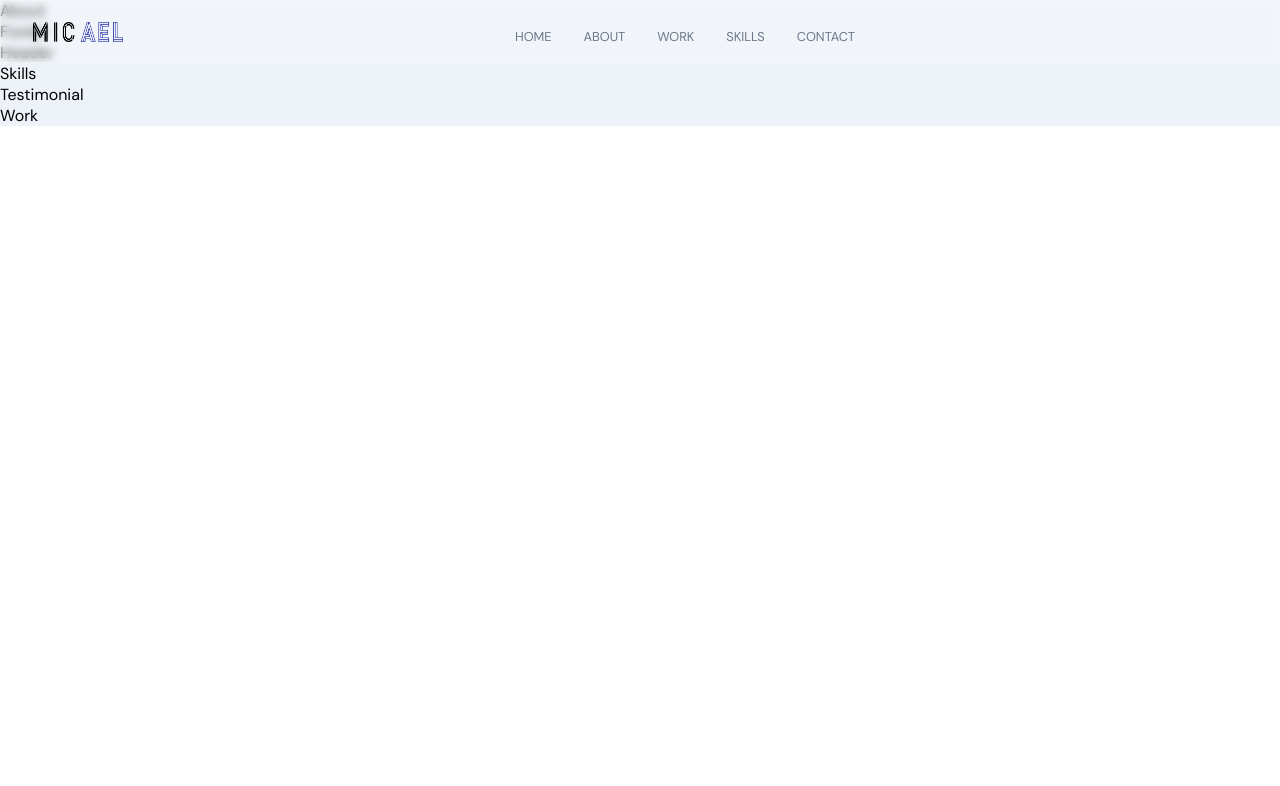
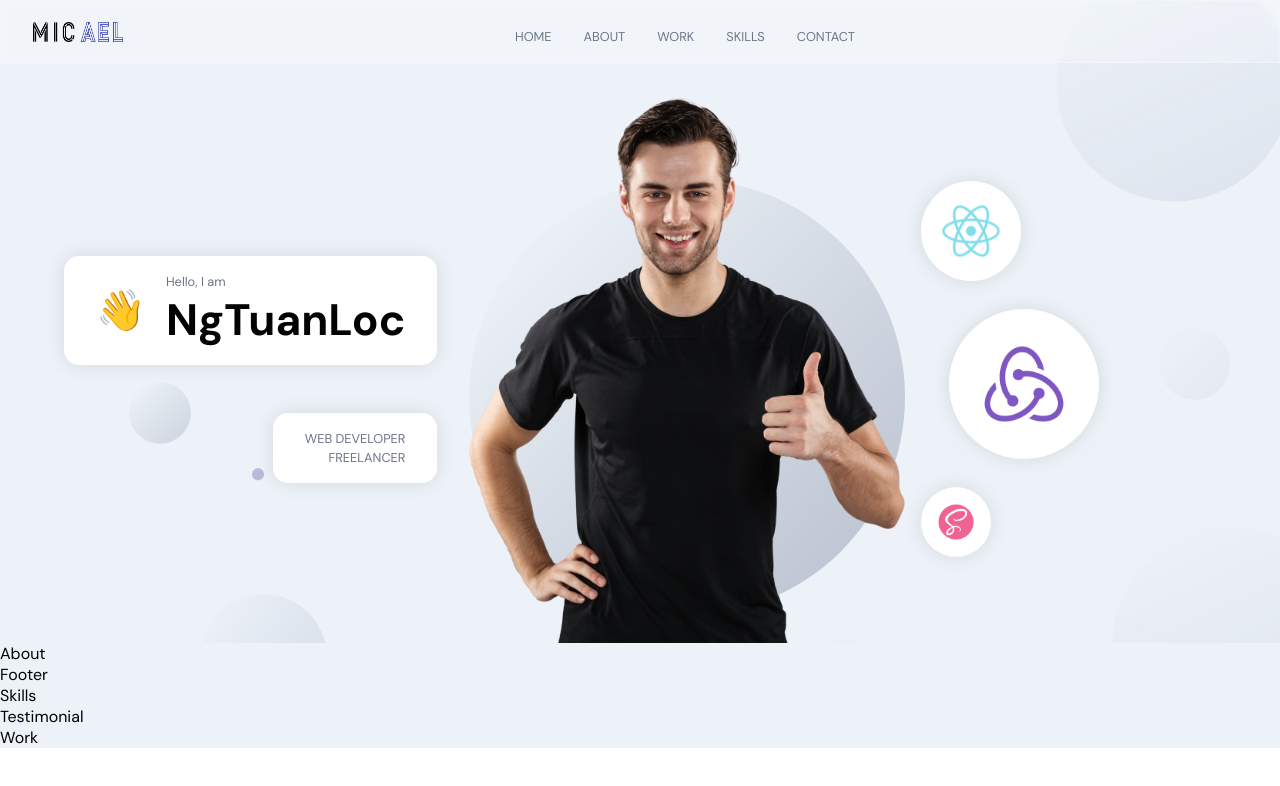
Before and after one commit to NgTuanLoc/Portfolio, a React (Create React App) app in the folder frontend/: page / in a window 1280 px wide. Shown: the top 786 px of the page. Built offline with nearby package versions, Linux system fonts and the light colour scheme; the HTML template or start-up script is replaced by a standard one.

Commit message:
header section completed

```diff
--- a/frontend/src/App.js
+++ b/frontend/src/App.js
@@ -6,9 +6,9 @@
   return (
     <div className="app">
       <Navbar />
+      <Header />
       <About />
       <Footer />
-      <Header />
       <Skills />
       <Testimonial />
       <Work />
--- a/frontend/src/containers/Header/Header.jsx
+++ b/frontend/src/containers/Header/Header.jsx
@@ -1,7 +1,70 @@
+import { motion } from 'framer-motion';
+
 import './Header.scss';
+import { profile, circle, react, redux, sass } from '../../constants/images';
+
+const scaleVariants = {
+  whileInView: {
+    scale: [0, 1],
+    opcity: [0, 1],
+    transition: {
+      duration: 1,
+      ease: 'easeInOut',
+    },
+  },
+};
 
 const Header = () => {
-  return <div>Header</div>;
+  return (
+    <div id="home" className="app__header app__flex">
+      <motion.div
+        whileInView={{ x: [-100, 0], opcity: [0, 1] }}
+        transition={{ duration: 0.5 }}
+        className="app__header-info">
+        <div className="app__header-badge">
+          <div className="badge-cmp app__flex">
+            <span>👋</span>
+            <div style={{ marginLeft: 20 }}>
+              <p className="p-text">Hello, I am</p>
+              <h1 className="head-text">NgTuanLoc</h1>
+            </div>
+          </div>
+
+          <div className="tag-cmp app__flex">
+            <p className="p-text">Web Developer</p>
+            <p className="p-text">Freelancer</p>
+          </div>
+        </div>
+      </motion.div>
+
+      <motion.div
+        whileInView={{ opcity: [0, 1] }}
+        transition={{ duration: 0.5, delayChildren: 0.5 }}
+        className="app__header-img">
+        <img src={profile} alt="profile bg" />
+        <motion.img
+          whileInView={{ scale: [0, 1] }}
+          transition={{ duration: 1, ease: 'easeInOut' }}
+          src={circle}
+          alt="profile circle"
+          className="overlay_circle"
+        />
+      </motion.div>
+
+      <motion.div
+        variants={scaleVariants}
+        whileInView={scaleVariants.whileInView}
+        className="app__header-circles">
+        {[react, redux, sass].map((circle, index) => {
+          return (
+            <div className="circle-cmp app__flex" key={`circle-${index}`}>
+              <img src={circle} alt="circle" />
+            </div>
+          );
+        })}
+      </motion.div>
+    </div>
+  );
 };
 
 export default Header;
--- a/frontend/src/containers/Header/Header.scss
+++ b/frontend/src/containers/Header/Header.scss
@@ -0,0 +1,196 @@
+#home {
+  position: relative;
+  background: url('../../assets/bgIMG.png');
+  background-size: cover;
+  background-position: center;
+  background-repeat: repeat;
+
+  // disable the default padding styles
+  .app__wrapper {
+    padding: 0;
+
+    .copyright {
+      display: none;
+    }
+  }
+}
+
+.app__header {
+  flex: 1;
+  width: 100%;
+  height: 100%;
+  flex-direction: row;
+
+  padding: 6rem 2rem 0rem;
+
+  @media screen and (min-width: 2000px) {
+    padding-top: 8rem;
+  }
+
+  @media screen and (max-width: 1200px) {
+    flex-direction: column;
+  }
+
+  @media screen and (max-width: 450px) {
+    padding: 6rem 1rem 2rem;
+  }
+}
+
+.app__header-info {
+  flex: 0.65;
+  display: flex;
+  flex-direction: column;
+  justify-content: flex-start;
+  align-items: flex-start;
+  height: 100%;
+
+  margin: 0 2rem;
+
+  @media screen and (max-width: 1200px) {
+    width: 100%;
+    margin-right: 0rem;
+  }
+}
+
+.app__header-badge {
+  width: 100%;
+  display: flex;
+  justify-content: flex-end;
+  align-items: flex-end;
+  flex-direction: column;
+
+  .badge-cmp,
+  .tag-cmp {
+    padding: 1rem 2rem;
+    background: var(--white-color);
+    border-radius: 15px;
+    flex-direction: row;
+    width: auto;
+
+    box-shadow: 0px 0px 20px rgba(0, 0, 0, 0.1);
+  }
+
+  .tag-cmp {
+    flex-direction: column;
+    margin-top: 3rem;
+
+    p {
+      width: 100%;
+      text-transform: uppercase;
+      text-align: right;
+    }
+  }
+
+  span {
+    font-size: 2.5rem;
+
+    @media screen and (min-width: 2000px) {
+      font-size: 5rem;
+    }
+  }
+
+  @media screen and (max-width: 1200px) {
+    justify-content: flex-start;
+    align-items: flex-start;
+  }
+}
+
+.app__header-circles {
+  flex: 0.75;
+  display: flex;
+  flex-direction: column;
+  justify-content: space-evenly;
+  align-items: flex-start;
+  height: 100%;
+  margin-left: 1rem;
+
+  div {
+    width: 100px;
+    height: 100px;
+    border-radius: 50%;
+
+    background: var(--white-color);
+    box-shadow: 0px 0px 20px rgba(0, 0, 0, 0.1);
+
+    img {
+      width: 60%;
+      height: 60%;
+    }
+  }
+
+  // circles with different height & width
+
+  div:nth-child(1) {
+    width: 100px;
+    height: 100px;
+  }
+
+  div:nth-child(2) {
+    margin: 1.75rem;
+    width: 150px;
+    height: 150px;
+  }
+
+  div:nth-child(3) {
+    width: 70px;
+    height: 70px;
+  }
+
+  @media screen and (min-width: 2000px) {
+    div:nth-child(2) {
+      width: 400px;
+      height: 400px;
+    }
+
+    div:nth-child(3) {
+      width: 170px;
+      height: 170px;
+    }
+
+    div:nth-child(1) {
+      width: 200px;
+      height: 200px;
+    }
+  }
+
+  @media screen and (max-width: 1200px) {
+    width: 100%;
+    flex-direction: row;
+    flex-wrap: wrap;
+    margin-left: 0;
+
+    div {
+      margin: 1rem;
+    }
+  }
+}
+
+.app__header-img {
+  flex: 1;
+  height: 100%;
+
+  display: flex;
+  justify-content: flex-end;
+  align-items: flex-end;
+  position: relative;
+
+  img {
+    width: 100%;
+    object-fit: contain;
+    z-index: 1;
+  }
+
+  .overlay_circle {
+    position: absolute;
+    left: 0;
+    right: 0;
+    bottom: 0;
+    z-index: 0;
+    width: 100%;
+    height: 90%;
+  }
+
+  @media screen and (max-width: 1200px) {
+    margin: 2rem 0;
+  }
+}
```
